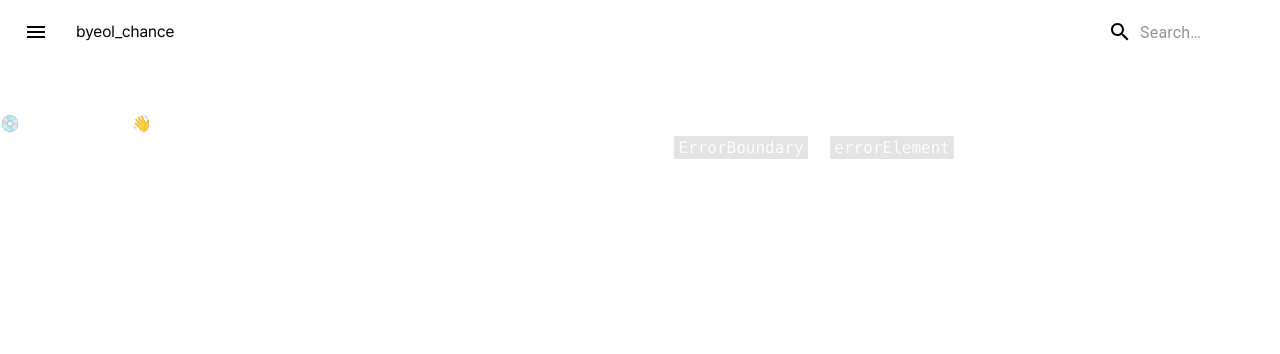
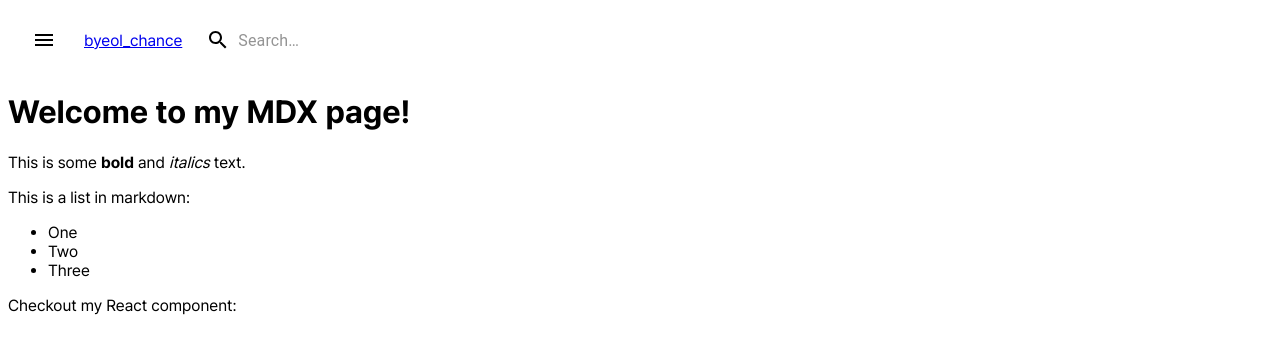
Before and after one commit to algoORgoal/FEDump, a Next.js app: page /posts/my-mdx-page in a window 1280 px wide. Before the commit this address had no page. Shown: the top 354 px of the page. Built offline with nearby package versions, Linux system fonts and the light colour scheme; a web font is replaced by a local one.

Commit message:
feat: add basic example page

```diff
--- /dev/null
+++ b/app/posts/my-mdx-page/page.mdx
@@ -0,0 +1,11 @@
+# Welcome to my MDX page!
+
+This is some **bold** and _italics_ text.
+
+This is a list in markdown:
+
+- One
+- Two
+- Three
+
+Checkout my React component:
--- /dev/null
+++ b/mdx-components.tsx
@@ -0,0 +1,7 @@
+import type { MDXComponents } from "mdx/types";
+
+export function useMDXComponents(components: MDXComponents): MDXComponents {
+  return {
+    ...components,
+  };
+}
--- a/next.config.mjs
+++ b/next.config.mjs
@@ -1,5 +1,11 @@
+import withMDXWrapper from "@next/mdx";
+
+const withMDX = withMDXWrapper();
+
 /** @type {import('next').NextConfig} */
 const nextConfig = {
+  // Configure `pageExtensions` to include MDX files
+  pageExtensions: ["js", "jsx", "mdx", "ts", "tsx"],
   output: "export", // Outputs a Single-Page Application (SPA).
   distDir: "./dist", // Changes the build output directory to `./dist/`.
   webpack(config) {
@@ -31,4 +37,4 @@ const nextConfig = {
   },
 };
 
-export default nextConfig;
+export default withMDX(nextConfig);
--- a/package.json
+++ b/package.json
@@ -13,10 +13,14 @@
   "dependencies": {
     "@emotion/react": "^11.11.4",
     "@emotion/styled": "^11.11.0",
+    "@mdx-js/loader": "^3.0.1",
+    "@mdx-js/react": "^3.0.1",
     "@mui/icons-material": "^5.15.14",
     "@mui/material": "^5.15.14",
+    "@next/mdx": "^14.2.4",
     "@tanstack/react-query": "^5.24.1",
     "@tanstack/react-query-devtools": "^5.40.0",
+    "@types/mdx": "^2.0.13",
     "axios": "^1.6.7",
     "json-server": "1.0.0-alpha.23",
     "next": "^14.2.3",
```
Also changed, not shown: 1 other file (tests, documents, lock files or other folders).
